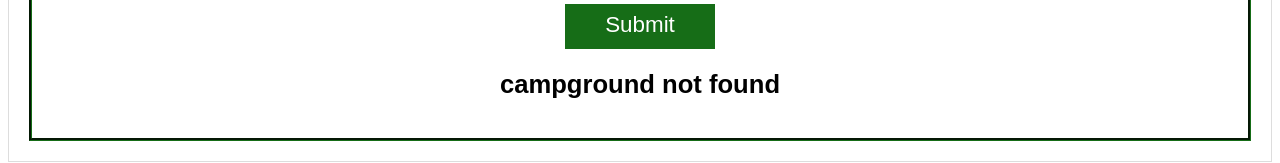
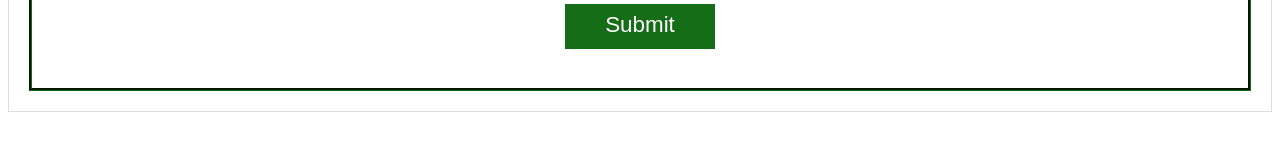
Before and after one commit to aloveland/350-repository, a Next.js app in the folder nextjs/: page /findcamp in a window 1280 px wide. Before the commit this address had no page. Shown: the part 642-805 px from the top of the page. Built offline with nearby package versions, Linux system fonts and the light colour scheme.

Commit message:
Update findcamp.js

```diff
--- a/nextjs/pages/findcamp.js
+++ b/nextjs/pages/findcamp.js
@@ -66,7 +66,7 @@ async handleSearch(evt) {
   		<h2>{this.state.campInfo.name}</h2>
 	 	<h3>{this.state.campInfo.closest_town} <br/>{this.state.campInfo.description}</h3>
 	 	<img src=  {this.state.campInfo.image_url} className = "App-logo" />
-          </div> : <h2>{this.state.search} campground not found</h2>}
+          </div> : <h2>{globalString}</h2>}
 
 
 
```
